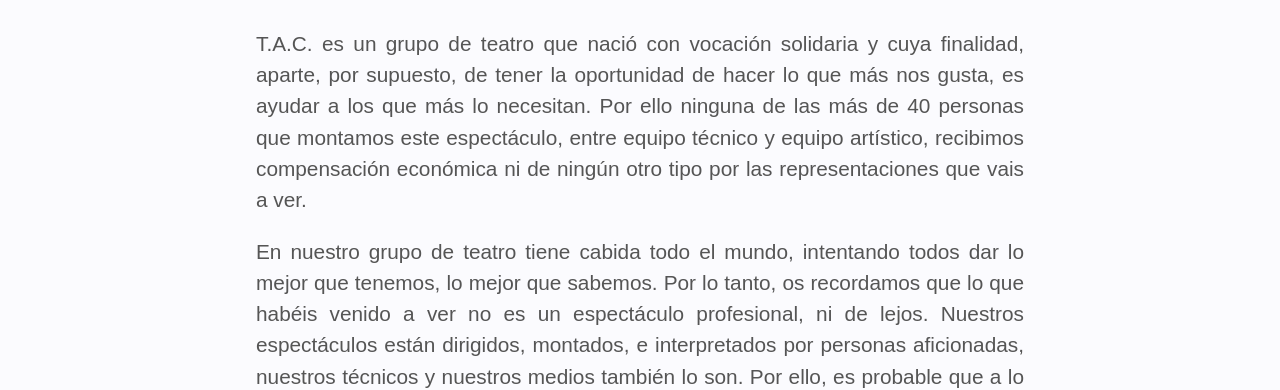
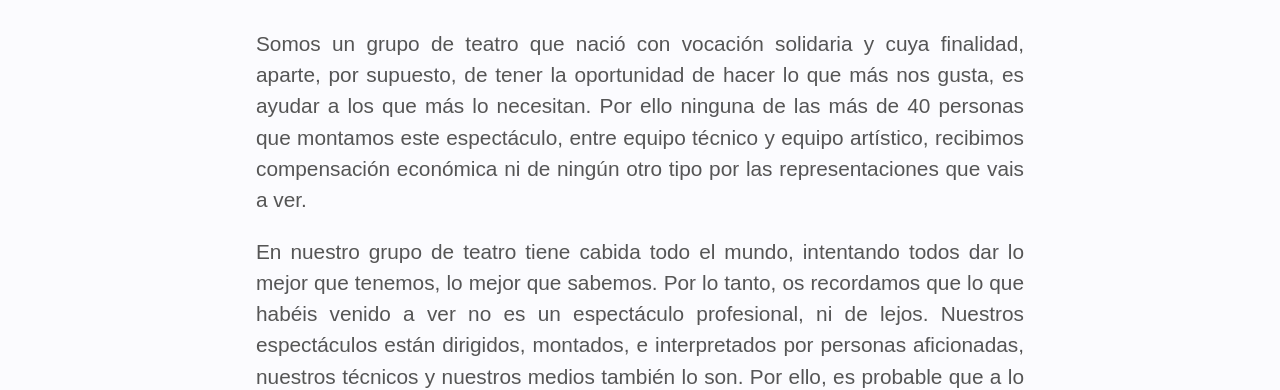
Before and after one commit to Ronambulo/astro-web, an Astro site: page /Sobre-Nosotros in a window 1280 px wide. Shown: the part 337-727 px from the top of the page. Built offline with nearby package versions, Linux system fonts and the light colour scheme; Astro itself is replaced by a stand-in of ours.

Commit message:
update sobre nosotros

```diff
--- a/src/pages/Sobre-Nosotros.astro
+++ b/src/pages/Sobre-Nosotros.astro
@@ -15,7 +15,7 @@ import Twitter from '../../public/svg/tw.astro';
     </div>
     <div class="Seccion-1">
         <p class="p1">
-            T.A.C. es un grupo de teatro que nació con vocación
+            Somos un grupo de teatro que nació con vocación
             solidaria y cuya finalidad, aparte, por supuesto, de tener la
             oportunidad de hacer lo que más nos gusta, es ayudar a los
             que más lo necesitan. Por ello ninguna de las más de 40
```
